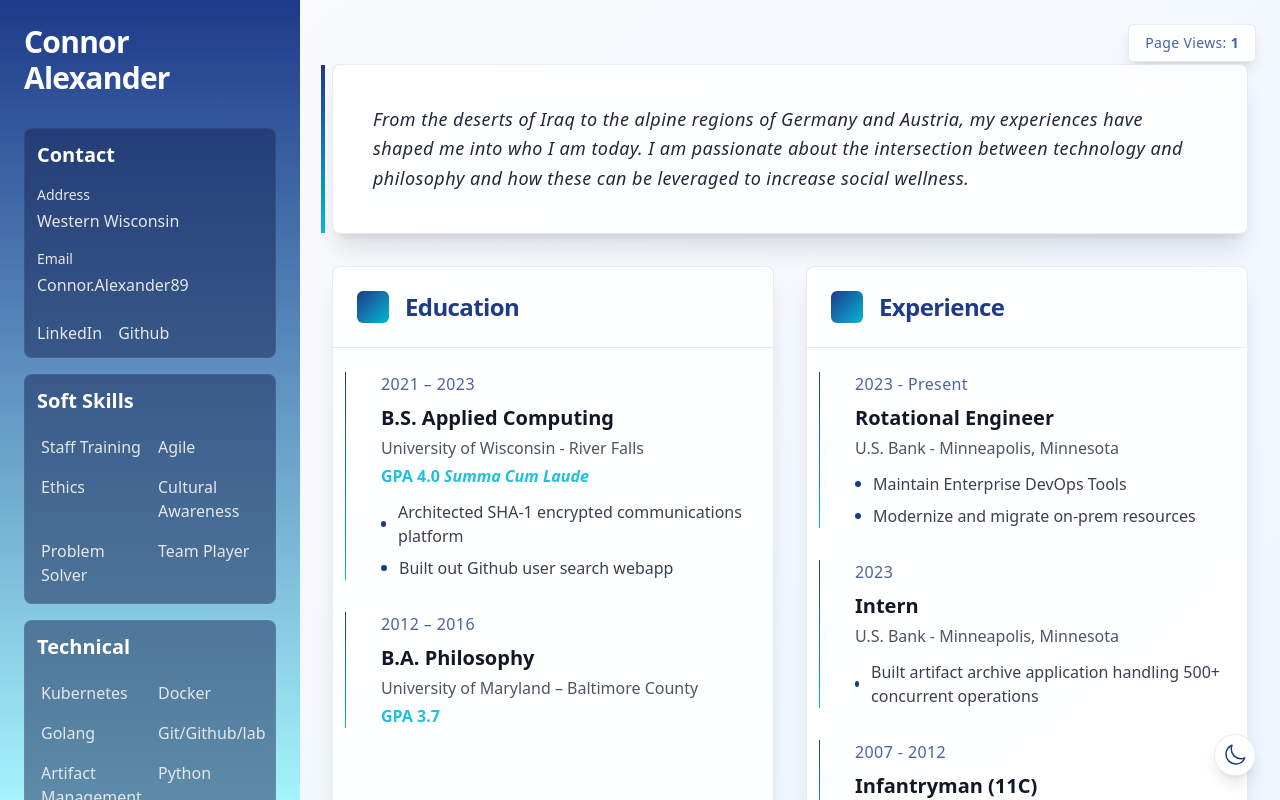
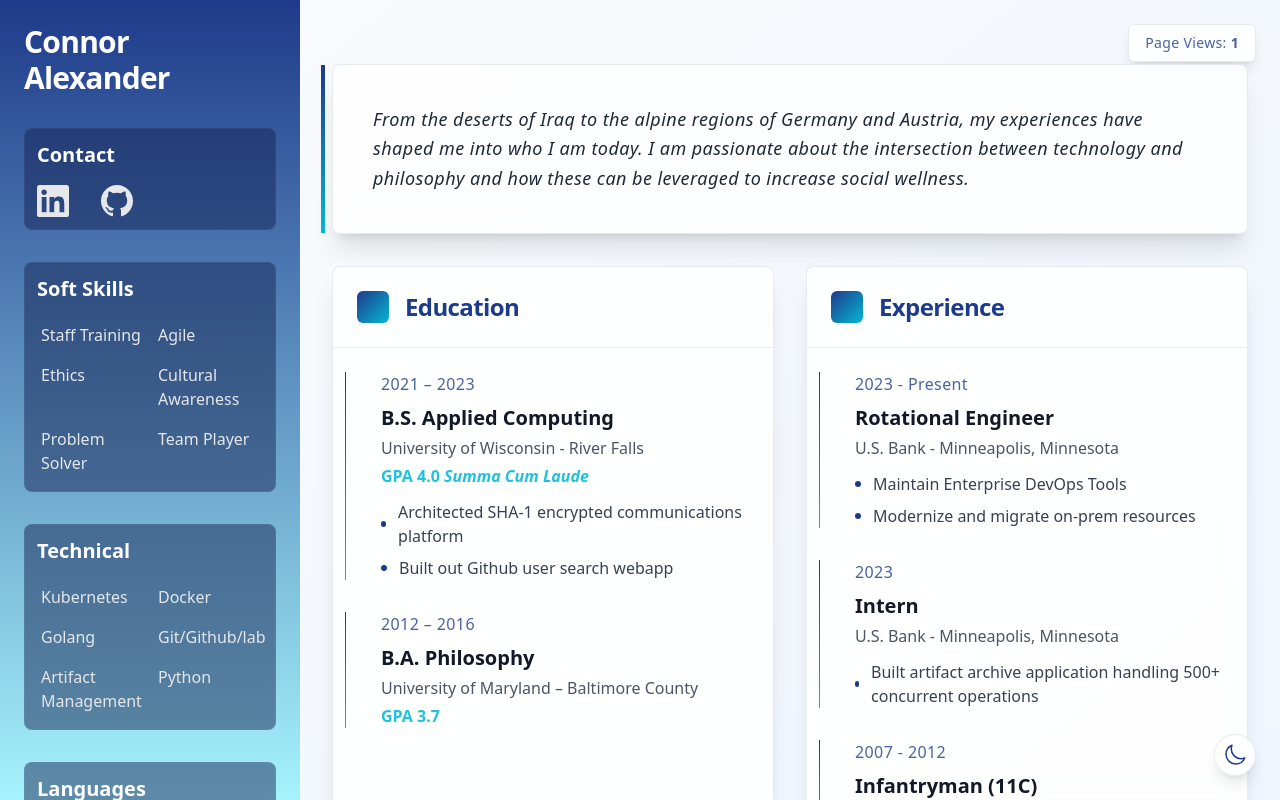
Before and after one commit to Ardax-C/folio, a website: page index.html in a window 1280 px wide. Drawn offline with Linux system fonts and the light colour scheme.

Commit message:
remove email and location

```diff
--- a/index.html
+++ b/index.html
@@ -16,27 +16,23 @@
           <h1 class="text-white text-3xl font-bold tracking-tight">Connor Alexander</h1>
 
           <!-- Contact Section -->
-          <div class="space-y-4">
           <div class="bg-blue-950/50 dark:bg-black/20 rounded-lg p-4 md:p-3 backdrop-blur-sm border border-white/5">
             <h2 class="text-white text-2xl md:text-xl font-bold mb-4 tracking-wide md:tracking-normal">Contact</h2>
-              <div class="space-y-4 text-gray-200">
-                <div>
-                  <h3 class="text-sm uppercase md:normal-case tracking-wider md:tracking-normal text-blue-200 md:text-gray-200 font-medium mb-1">Address</h3>
-                  <p class="text-lg md:text-base font-medium md:font-normal">Western Wisconsin</p>
-                </div>
-                <div>
-                  <h3 class="text-sm uppercase md:normal-case tracking-wider md:tracking-normal text-blue-200 md:text-gray-200 font-medium mb-1">Email</h3>
-                  <a href="mailto:Connor.Alexander89@outlook.com"
-                     class="text-lg md:text-base font-medium md:font-normal hover:text-orange-300 transition-colors break-all">
-                    Connor.Alexander89
+            <div class="flex gap-8 items-center justify-center">
+              <!-- LinkedIn Icon -->
+              <a href="https://www.linkedin.com/in/connor-alexander-26894"
+                 class="text-gray-200 hover:text-cyan-300 transition-colors">
+                <svg class="w-8 h-8" xmlns="http://www.w3.org/2000/svg" fill="currentColor" viewBox="0 0 24 24">
+                  <path d="M20.447 20.452h-3.554v-5.569c0-1.328-.027-3.037-1.852-3.037-1.853 0-2.136 1.445-2.136 2.939v5.667H9.351V9h3.414v1.561h.046c.477-.9 1.637-1.85 3.37-1.85 3.601 0 4.267 2.37 4.267 5.455v6.286zM5.337 7.433c-1.144 0-2.063-.926-2.063-2.065 0-1.138.92-2.063 2.063-2.063 1.14 0 2.064.925 2.064 2.063 0 1.139-.925 2.065-2.064 2.065zm1.782 13.019H3.555V9h3.564v11.452zM22.225 0H1.771C.792 0 0 .774 0 1.729v20.542C0 23.227.792 24 1.771 24h20.451C23.2 24 24 23.227 24 22.271V1.729C24 .774 23.2 0 22.222 0h.003z"/>
+                </svg>
               </a>
-                </div>
-                <div class="flex gap-6 md:gap-4 pt-2">
-                  <a href="https://www.linkedin.com/in/connor-alexander-26894"
-                     class="text-lg md:text-base font-medium md:font-normal hover:text-orange-300 transition-colors">LinkedIn</a>
+              <!-- GitHub Icon -->
               <a href="https://github.com/Ardax-C"
-                     class="text-lg md:text-base font-medium md:font-normal hover:text-orange-300 transition-colors">Github</a>
-                </div>
+                 class="text-gray-200 hover:text-cyan-300 transition-colors">
+                <svg class="w-8 h-8" xmlns="http://www.w3.org/2000/svg" fill="currentColor" viewBox="0 0 24 24">
+                  <path d="M12 0C5.374 0 0 5.373 0 12c0 5.302 3.438 9.8 8.207 11.387.599.111.793-.261.793-.577v-2.234c-3.338.726-4.033-1.416-4.033-1.416-.546-1.387-1.333-1.756-1.333-1.756-1.089-.745.083-.729.083-.729 1.205.084 1.839 1.237 1.839 1.237 1.07 1.834 2.807 1.304 3.492.997.107-.775.418-1.305.762-1.604-2.665-.305-5.467-1.334-5.467-5.931 0-1.311.469-2.381 1.236-3.221-.124-.303-.535-1.524.117-3.176 0 0 1.008-.322 3.301 1.23A11.509 11.509 0 0112 5.803c1.02.005 2.047.138 3.006.404 2.291-1.552 3.297-1.23 3.297-1.23.653 1.653.242 2.874.118 3.176.77.84 1.235 1.911 1.235 3.221 0 4.609-2.807 5.624-5.479 5.921.43.372.823 1.102.823 2.222v3.293c0 .319.192.694.801.576C20.566 21.797 24 17.3 24 12c0-6.627-5.373-12-12-12z"/>
+                </svg>
+              </a>
             </div>
           </div>
 
@@ -114,7 +110,6 @@
             <div class="grid grid-cols-1 gap-3 md:gap-2">
               <div class="bg-blue-900/30 md:bg-transparent dark:bg-blue-950/30 md:dark:bg-transparent rounded-md p-2 md:p-1">
                 <span class="text-gray-200 text-lg md:text-base font-medium md:font-normal">AZ-900: Azure Fundamentals</span>
-                </div>
               </div>
             </div>
           </div>
```
Lines whose indentation alone changed are shown as unchanged.
